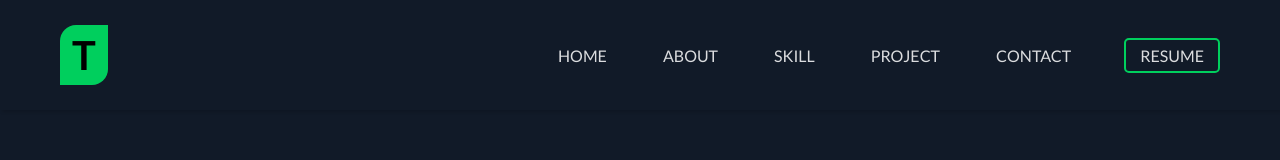
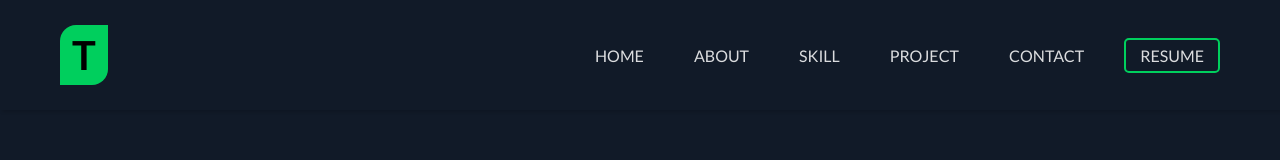
Before and after one commit to towhid046/my-resume, a React (Vite) app: page / in a window 1280 px wide. Shown: the top 160 px of the page. Built offline with nearby package versions, Linux system fonts and the light colour scheme.

Commit message:
[nav active done]

```diff
--- a/src/layout/Header/Navbar.jsx
+++ b/src/layout/Header/Navbar.jsx
@@ -6,12 +6,18 @@ import SmBtnWithBorder from "../../Components/SharedComponents/SmBtnWithBorder";
 
 const NavBar = () => {
   const [isChecked, setChecked] = useState(false);
+  const [isActiveItem, setIsActiveItem] = useState(null);
 
   const toggleMenu = () => {
     setChecked(!isChecked);
   };
 
-  // logo:
+  // setActiveItem:
+  const handleMenuItemClick = (index) => {
+    setIsActiveItem(index)
+    setChecked(false)
+  }
+   // logo:
   const logo = "T";
 
   // Menu:
@@ -23,6 +29,7 @@ const NavBar = () => {
     { title: "Contact", url: "#contact" },
   ];
 
+
   return (
     <>
       <div className="nav_wrapper py_25 bg_primary">
@@ -33,13 +40,14 @@ const NavBar = () => {
             </div>
             <div className="">
               <input type="checkbox" id="check" checked={isChecked} onChange={toggleMenu} />
-              <ul className="menu  flex gap_20 color_ash fw_400 ai_c">
-                {menuItems.map((item) => (
-                  <li key={Math.random() * 10000000}>
+              <ul className="menu  flex color_ash fw_400 ai_c">
+                {menuItems.map((item, index) => (
+                  <li  key={Math.random() * 10000000}>
                     <a
-                      className="py_10"
+                      className={`py_10 ${isActiveItem === index ? 'active_item' : ''}`}
                       href={item.url}
-                      onClick={() => setChecked(false)}
+                      onClick={() => handleMenuItemClick(index)}
+                      style={{padding: '10px 10px'}}
                     >
                       {item.title.toUpperCase()}
                     </a>
--- a/src/layout/Header/navBar.css
+++ b/src/layout/Header/navBar.css
@@ -19,6 +19,16 @@
 
 /* ---------------------- */
 /* hambargur manu */
+.active_item{
+  background-color: rgb(0, 0, 0);
+  border-radius: 5px;
+  padding:10px;
+  font-weight: 700;
+}
+.px_10{
+  padding-left: 10px;
+  padding-right:10px ;
+}
 
   .menu {
     display: flex;
```
